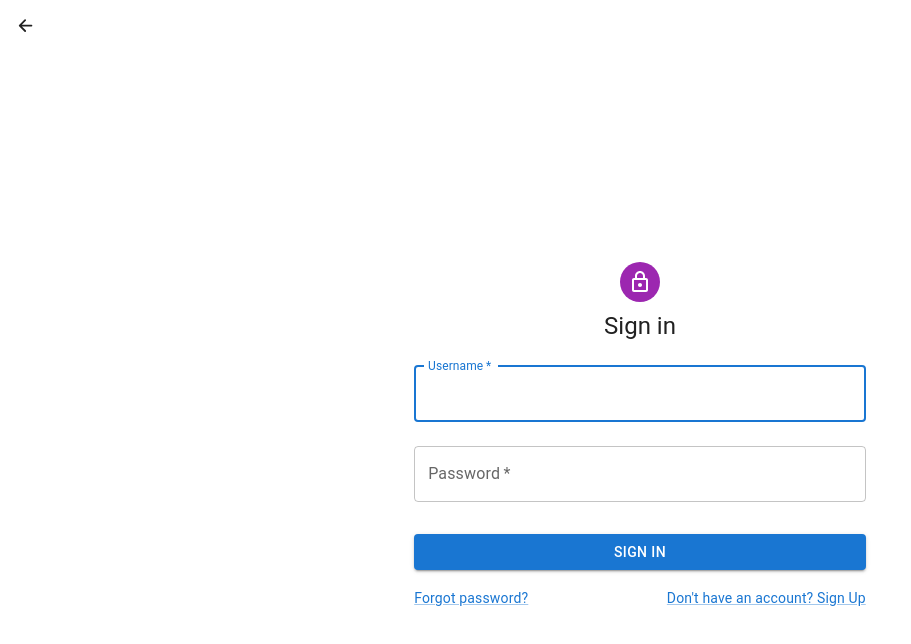
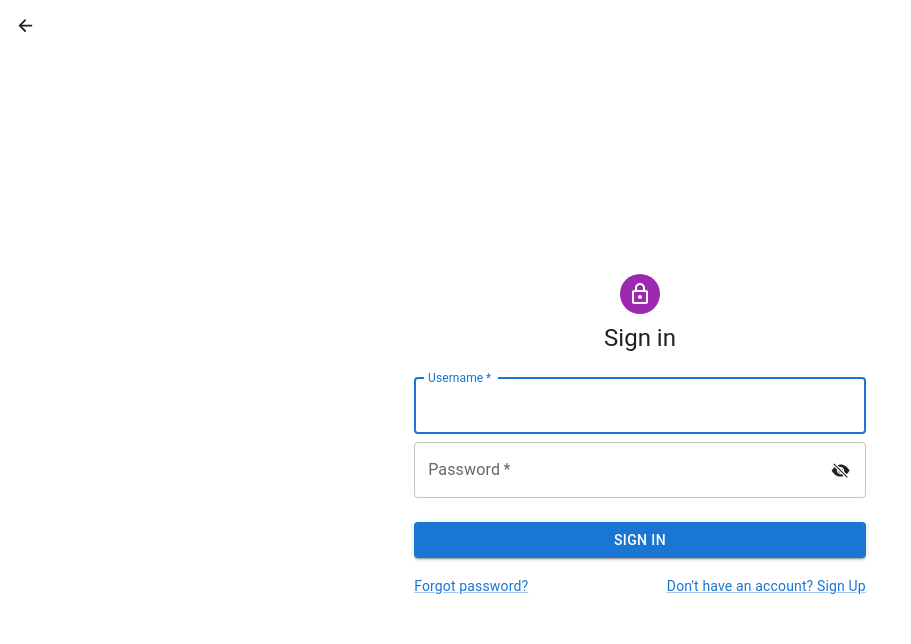
Before and after one commit to JL1172/nodespacecrm, a React (Vite) app: page /sign-in in a window 1280 px wide. Shown: the top 644 px of the page, without its empty margins (0-911 px from the left). Built offline with nearby package versions, Linux system fonts and the light colour scheme.

Commit message:
added password visibility toggle to sign in form

```diff
--- a/src/pages/ResetPassword.tsx
+++ b/src/pages/ResetPassword.tsx
@@ -36,7 +36,7 @@ export default function ResetPassword() {
           style={{ top: "0", position: "fixed", width: "100%", zIndex: 2 }}
           severity="success"
         >
-          {state.resetData.secondStepSuccess}
+          {state.resetData.secondStepSuccess} Redirecting Soon.
         </Alert>
       )}
       <ThemeProvider theme={defaultTheme}>
--- a/src/pages/SignIn.tsx
+++ b/src/pages/SignIn.tsx
@@ -11,7 +11,7 @@ import Typography from "@mui/material/Typography";
 import Container from "@mui/material/Container";
 import { createTheme, ThemeProvider } from "@mui/material/styles";
 import { GlobalNavigationContext } from "../contexts/GlobalNavigationContext";
-import { IoArrowBack } from "react-icons/io5";
+import { IoArrowBack, IoEyeOffSharp, IoEyeOutline } from "react-icons/io5";
 import FallingSpinner from "../components/LoadingSpinner";
 import { Alert } from "@mui/material";
 import { StyledSignIn } from "../styles/page-styles/StyledSignIn";
@@ -20,6 +20,7 @@ const defaultTheme = createTheme();
 
 export default function SignIn() {
   const { ...state } = React.useContext(GlobalNavigationContext);
+  const [passwordVisible, setPasswordVisible] = React.useState(false);
   return (
     <StyledSignIn>
       {state.globalError && (
@@ -112,18 +113,32 @@ export default function SignIn() {
                     )}
                   </Alert>
                 )}
+                <div className="relative">
                   <TextField
-                  margin="normal"
                     required
-                  onChange={(e) => state.change(e.target.name, e.target.value)}
+                    fullWidth
+                    onChange={(e) =>
+                      state.change(e.target.name, e.target.value)
+                    }
                     value={state.loginData.password}
-                  fullWidth
                     name="password"
                     label="Password"
-                  type="password"
+                    type={passwordVisible === true ? "text" : "password"}
                     id="password"
-                  autoComplete="current-password"
+                    autoComplete="new-password"
                   />
+                  {passwordVisible === true ? (
+                    <IoEyeOutline
+                      id="password-visibility"
+                      onClick={() => setPasswordVisible(!passwordVisible)}
+                    />
+                  ) : (
+                    <IoEyeOffSharp
+                      id="password-visibility"
+                      onClick={() => setPasswordVisible(!passwordVisible)}
+                    />
+                  )}
+                </div>
                 {state.loginData.passwordError && (
                   <Alert
                     variant="outlined"
@@ -167,7 +182,11 @@ export default function SignIn() {
                     </Link>
                   </Grid>
                   <Grid item>
-                    <Link sx={{ cursor: "pointer" }} onClick={() => state.nav("/sign-up")} variant="body2">
+                    <Link
+                      sx={{ cursor: "pointer" }}
+                      onClick={() => state.nav("/sign-up")}
+                      variant="body2"
+                    >
                       {"Don't have an account? Sign Up"}
                     </Link>
                   </Grid>
--- a/src/styles/page-styles/StyledSignIn.ts
+++ b/src/styles/page-styles/StyledSignIn.ts
@@ -1,7 +1,14 @@
 import styled from "styled-components";
 
 export const StyledSignIn = styled.div`
-
+#password-visibility {
+    position: absolute;
+    right: 1rem;
+    top: 35%;
+    width: 1.2rem;
+    height: 1.2rem;
+    cursor: pointer;
+}
 .box {
     width: 40%;
 }
```
Also changed, not shown: 1 other file (tests, documents, lock files or other folders). Lines whose indentation alone changed are shown as unchanged.
